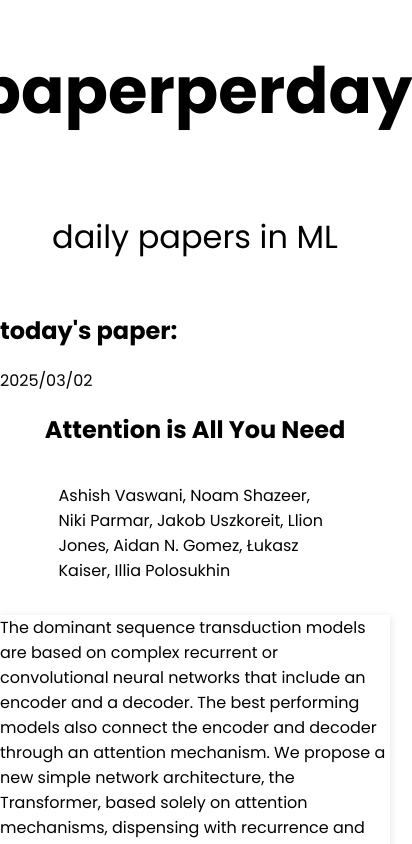
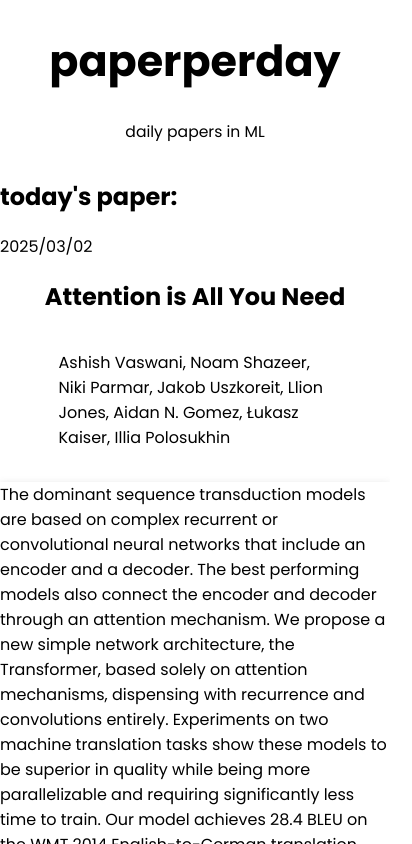
Before and after one commit to pranavpatnaik1/paperperday, a React (Create React App) app in the folder frontend/: page / in a window 390 px wide. Shown: the top 844 px of the page, 412 px wide, since content can reach past the window. Built offline with nearby package versions, Linux system fonts and the light colour scheme.

Commit message:
frontend fixes #2

```diff
--- a/frontend/src/App.css
+++ b/frontend/src/App.css
@@ -20,23 +20,13 @@
 
 /* Default styles for larger screens */
 h1 {
-  font-size: 5rem; /* Adjust as needed */
+  font-size: 11vw;
 }
 
-/* Adjust font size for medium screens */
-@media (max-width: 768px) {
-  h1 {
-    font-size: 3.5rem;
-  }
+.subtitle {
+  margin-top: -1px;
+  font-size: 4vw;
 }
-
-/* Adjust font size for smaller screens */
-@media (max-width: 480px) {
-  h1 {
-    font-size: 2.5rem;
-  }
-}
-
 
 .App-header {
   background-color: #282c34;
--- a/frontend/src/App.jsx
+++ b/frontend/src/App.jsx
@@ -8,10 +8,10 @@ function App() {
       <div className="max-w-4xl mx-auto relative z-10">
         {/* Header */}
         <div className="text-center mb-32">
-          <h1 className="font-normal mb-4 fade-in-up responsive-title" style={{ fontFamily: 'Poppins', fontSize: 'clamp(4rem,12vw,9rem)'  }}>
+          <h1 className="mb-4 fade-in-up title" style={{ fontFamily: 'Poppins' }}>
             paperperday
           </h1>
-          <p className="text-gray-700 fade-in-up" style={{ fontFamily: 'Poppins', fontSize: 'clamp(2rem,4vw,3rem)' }}>
+          <p className="text-gray-700 fade-in-up subtitle" style={{ fontFamily: 'Poppins'}}>
             daily papers in ML
           </p>
         </div>
```
